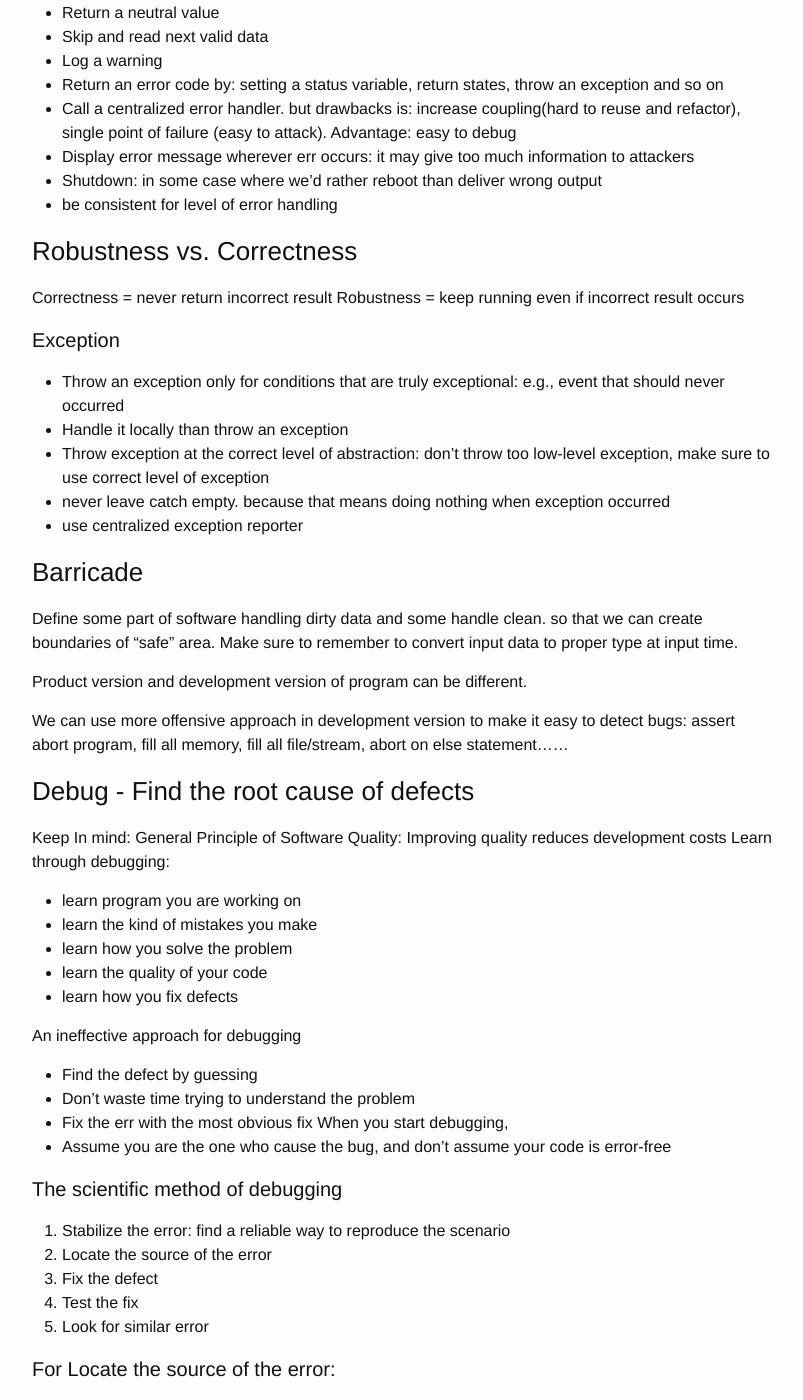
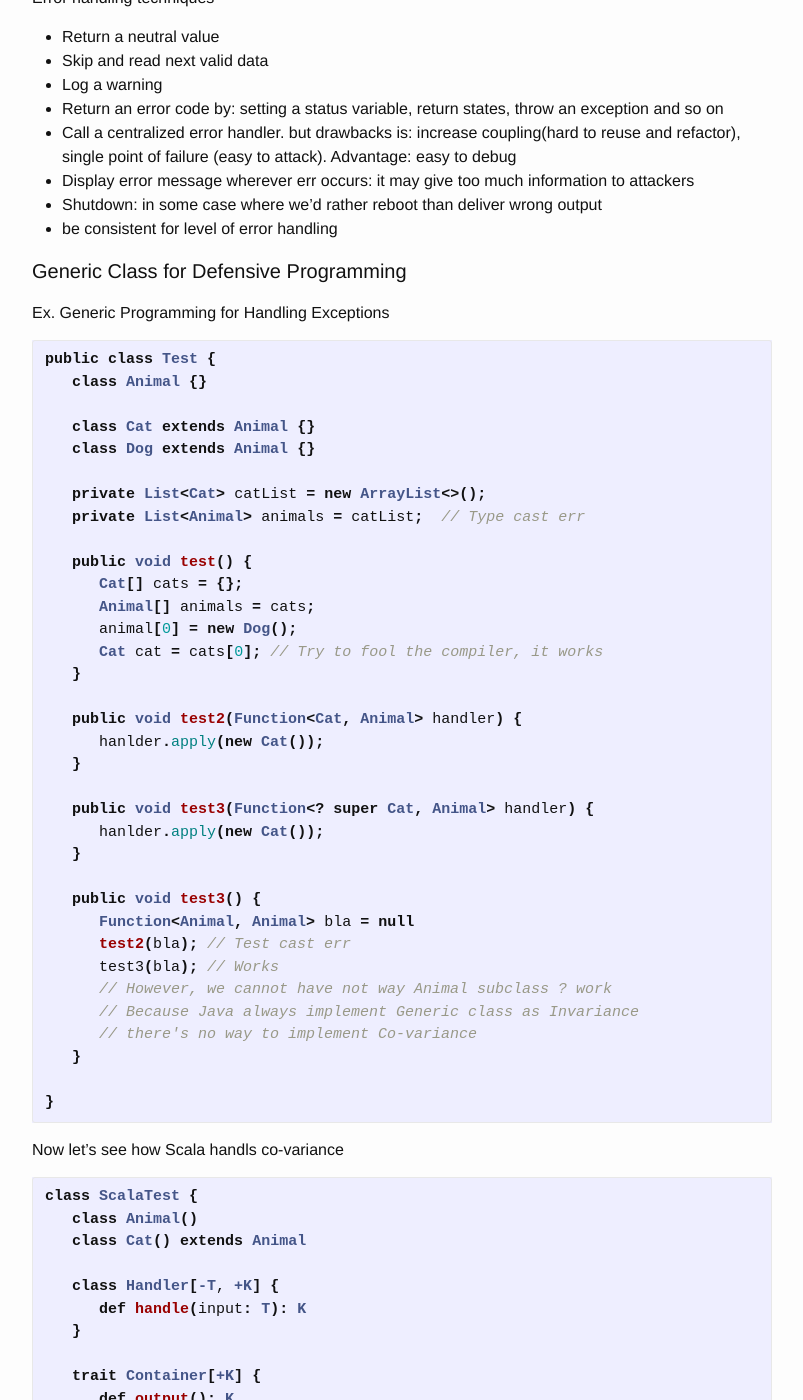
Before and after one commit to trsong/trsong.github.io, a Jekyll site: the page built from _posts/2016-04-01-CodeCompleteNotes.markdown, in a window 1280 px wide and 1400 px high, scrolled down 3079 px. Shown: the whole window, without its empty margins (238-1041 px from the left). Built offline with Jekyll 4.4.1, drawn with Linux system fonts in a browser that asks for light colours; some of the changed text lies outside the part shown.

Commit message:
Review Scala

````diff
--- a/_posts/2016-04-01-CodeCompleteNotes.markdown
+++ b/_posts/2016-04-01-CodeCompleteNotes.markdown
@@ -104,6 +104,81 @@ Error handling techniques
 - Shutdown: in some case where we’d rather reboot than deliver wrong output
 - be consistent for level of error handling
 
+#### Generic Class for Defensive Programming
+Ex. Generic Programming for Handling Exceptions
+
+```java
+public class Test {
+   class Animal {}
+
+   class Cat extends Animal {}
+   class Dog extends Animal {}
+
+   private List<Cat> catList = new ArrayList<>();
+   private List<Animal> animals = catList;  // Type cast err
+
+   public void test() {
+      Cat[] cats = {};
+      Animal[] animals = cats;
+      animal[0] = new Dog();
+      Cat cat = cats[0]; // Try to fool the compiler, it works
+   }
+
+   public void test2(Function<Cat, Animal> handler) {
+      hanlder.apply(new Cat());
+   }
+
+   public void test3(Function<? super Cat, Animal> handler) {
+      hanlder.apply(new Cat());
+   }
+
+   public void test3() {
+      Function<Animal, Animal> bla = null
+      test2(bla); // Test cast err
+      test3(bla); // Works
+      // However, we cannot have not way Animal subclass ? work
+      // Because Java always implement Generic class as Invariance
+      // there's no way to implement Co-variance
+   }
+
+}
+```
+
+Now let's see how Scala handls co-variance
+
+```scala
+class ScalaTest {
+   class Animal()
+   class Cat() extends Animal
+
+   class Handler[-T, +K] {
+      def handle(input: T): K
+   }
+
+   trait Container[+K] {
+      def output(): K
+   }
+
+   trait Function[-K] {
+      def call(input: K): Unit
+   }
+
+   trait MyList[K] {        // cannot put -K or +K either one blow will break
+      def add(item: K): Unit
+      def get(index: Int): K
+   }
+
+   def test(hanlder: Handler[Cat, Animal]): Unit = {
+      handler.handle(new Cat)
+   }
+
+   def anotherTest(): Unit {
+      val myHandler: Handler[Animal, Cat] = null
+      test(myHandler)
+   }
+}
+
+```
 
 ### Robustness vs. Correctness
 Correctness = never return incorrect result
````
Also changed, not shown: _posts/2017-09-24-Scala-Impatient.markdown (added, +343 -0 lines).
